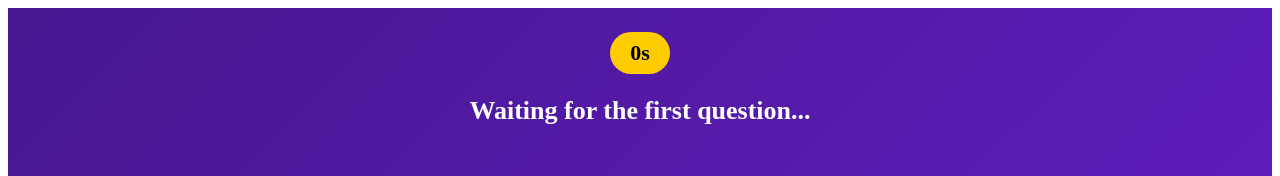
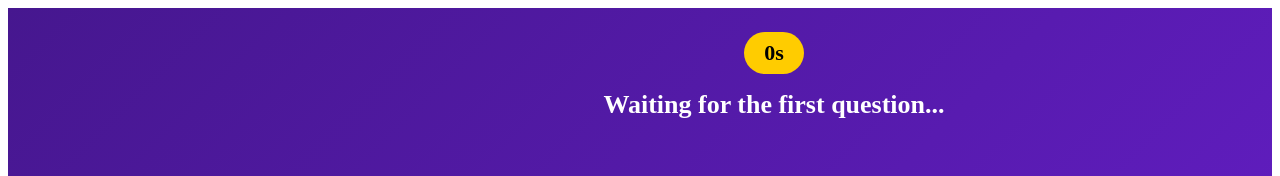
Before and after one commit to binhfromprecalc/lol-trivia, a Next.js app: page /game/1 in a window 1280 px wide. Shown: the top 176 px of the page. Built offline with nearby package versions, Linux system fonts and the light colour scheme; no server answers; the database is empty.

Commit message:
Made some ui changes to the game page and also randomized answer options so that the correct answer is not always in the top left.

```diff
--- a/pages/api/game/question.ts
+++ b/pages/api/game/question.ts
@@ -9,6 +9,15 @@ const questionGenerators = [
 ];
 
 let lastQuestion: number | null = null;
+
+function shuffle<T>(items: T[]): T[] {
+  const result = [...items];
+  for (let i = result.length - 1; i > 0; i -= 1) {
+    const j = Math.floor(Math.random() * (i + 1));
+    [result[i], result[j]] = [result[j], result[i]];
+  }
+  return result;
+}
 
 async function leastPlayedChampion({ riotId}: { riotId: string}) {
   const mastery = await prisma.championMastery.findMany({
@@ -100,8 +109,6 @@ export default async function handler(req: NextApiRequest, res: NextApiResponse)
     if (!player)
       return res.status(404).json({ error: "Player not found in DB" });
 
-    const { id } = player;
-
     let randomGen = questionGenerators[Math.floor(Math.random() * questionGenerators.length)];
 
     while(lastQuestion !== null && lastQuestion === questionGenerators.indexOf(randomGen)) {
@@ -111,10 +118,11 @@ export default async function handler(req: NextApiRequest, res: NextApiResponse)
     const result = await randomGen({ riotId });
     lastQuestion = questionGenerators.indexOf(randomGen);
 
+    const shuffledOptions = shuffle(result.options);
 
     return res.status(200).json({
       question: result.question,
-      options: result.options,
+      options: shuffledOptions,
       answer: result.answer,
       type: randomGen.name,
     });
--- a/styles/game.css
+++ b/styles/game.css
@@ -135,14 +135,16 @@
   background: linear-gradient(135deg, #46178f, #6a1fd1);
   color: white;
   padding: 24px;
+  --answers-width: 900px;
+  --answers-gutter: 24px;
 }
-
 .top-bar {
   display: flex;
   justify-content: center;
-  margin-bottom: 16px;
+  width: var(--answers-width);
+  max-width: calc(100vw - (var(--answers-gutter) * 2));
+  margin: 0 var(--answers-gutter) 16px auto;
 }
-
 .timer {
   background: #ffcc00;
   color: black;
@@ -155,29 +157,33 @@
 .question-text {
   text-align: center;
   font-size: 26px;
-  margin-bottom: 32px;
+  width: var(--answers-width);
+  max-width: calc(100vw - (var(--answers-gutter) * 2));
+  margin: 0 var(--answers-gutter) 32px auto;
 }
-
 .answers-grid {
   display: grid;
   grid-template-columns: repeat(2, 1fr);
-  gap: 20px;
-  max-width: 800px;
-  margin: 0 auto 40px;
+  gap: 24px;
+  position: fixed;
+  right: var(--answers-gutter);
+  bottom: var(--answers-gutter);
+  width: var(--answers-width);
+  max-width: calc(100vw - (var(--answers-gutter) * 2));
+  margin: 0;
+  z-index: 10;
 }
-
 .answer-card {
   background: white;
   color: black;
-  font-size: 18px;
+  font-size: 20px;
   font-weight: 600;
-  padding: 20px;
+  padding: 90px;
   border-radius: 16px;
   cursor: pointer;
   border: none;
   transition: transform 0.1s ease;
 }
-
 .answer-card:hover:not(:disabled) {
   transform: scale(1.04);
 }
```
